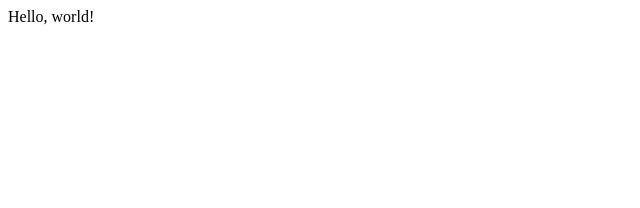
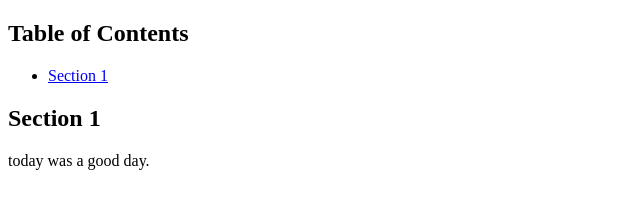
Before and after one commit to Freidth/Freidth.helloworld, a plain HTML site: page index.html in a window 1280 px wide. Shown: the whole page, without its empty margins (0-640 px from the left). Drawn offline with Linux system fonts and the light colour scheme.

Commit message:
changed index.html

```diff
--- a/index.html
+++ b/index.html
@@ -4,6 +4,13 @@
         <title>My Webpage</title>
     </head>
     <body>
-        Hello, world!
+        <h2>Table of Contents</h2>
+        <ul>
+          <li><a href="section1">Section 1</a></li>
+        </ul>
+        <h2 id="section1">Section 1</h2>
+        <p>
+          today was a good day.
+        </p>
     </body>
 </html>
```
